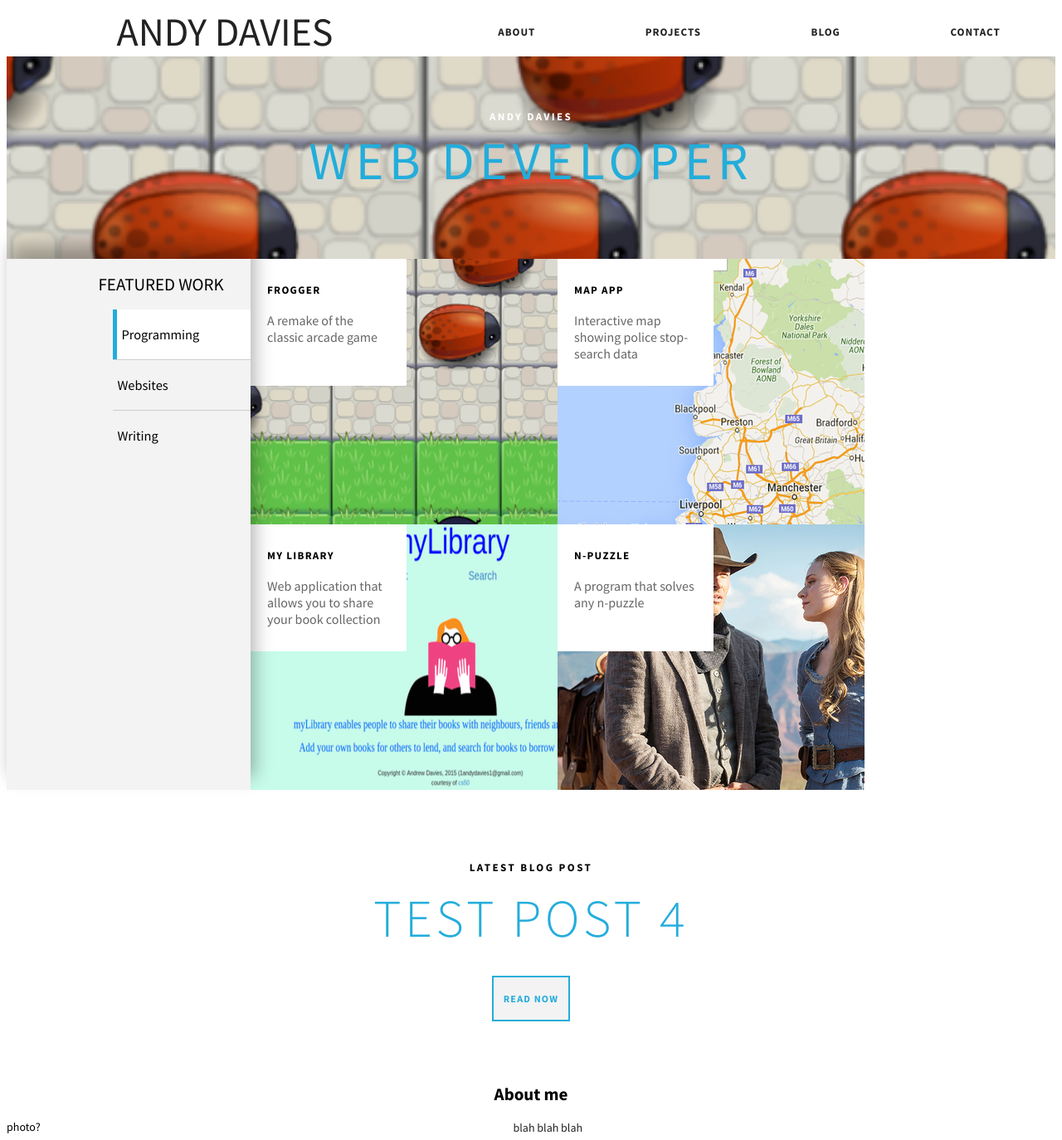
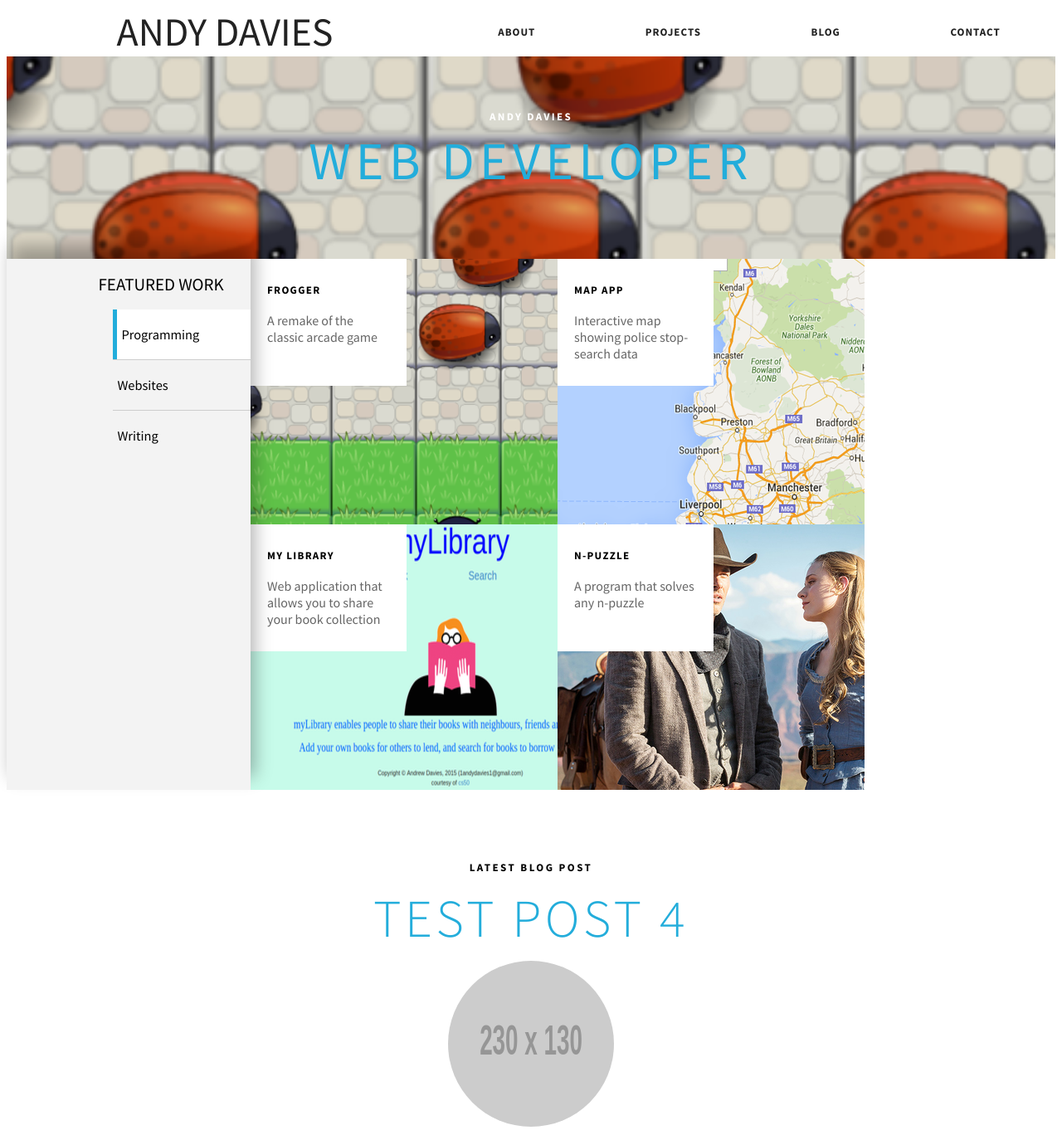
Before and after one commit to andavies/andavies.github.io, a Jekyll site: the page built from index.html, in a window 1280 px wide. Shown: the top 1374 px of the page at 83% size. Built offline with Jekyll 4.4.1, drawn with Linux system fonts in a browser that asks for light colours; grey boxes are pictures that could not be loaded.

Commit message:
Add image to featured blog post section

```diff
--- a/css/styles.scss
+++ b/css/styles.scss
@@ -246,7 +246,13 @@ header {
 }
 
 .featured-post {
-
+	img {
+		border-radius: 50%;
+		height: 200px;
+		width: 200px;
+		display: block;
+		margin: auto;
+	}
 }
 
 .featured-post-label {
@@ -263,13 +269,13 @@ header {
     color: $highlight_color;
     line-height: 0.75em;
     letter-spacing: 0.07em;
-    margin-top: 28px;
+    margin: 28px 0;
 }
 
 .button {
     border: 2px solid $highlight_color;
     padding: 18px 12px;
-    /* margin: 0 auto 20px auto; */
+    margin-top: 28px;
     text-transform: uppercase;
     letter-spacing: 0.1em;
     min-width: 80px;
@@ -277,6 +283,7 @@ header {
     font-weight: $bold;
     background-color: $muted_background_color;
     color: $highlight_color;
+    display: inline-block;
 }
 
 .button:hover {
--- a/index.html
+++ b/index.html
@@ -133,6 +133,7 @@ layout: master
 
 			<h2 class="featured-post-label">Latest blog post</h2>
 			<h3 class="featured-post-title">{{ post.title }}</h3>
+			<img src="{{ post.image_url }}">
 			<a class="button" href="{{ post.url }}">Read now</a>
 
 		</article>
```
